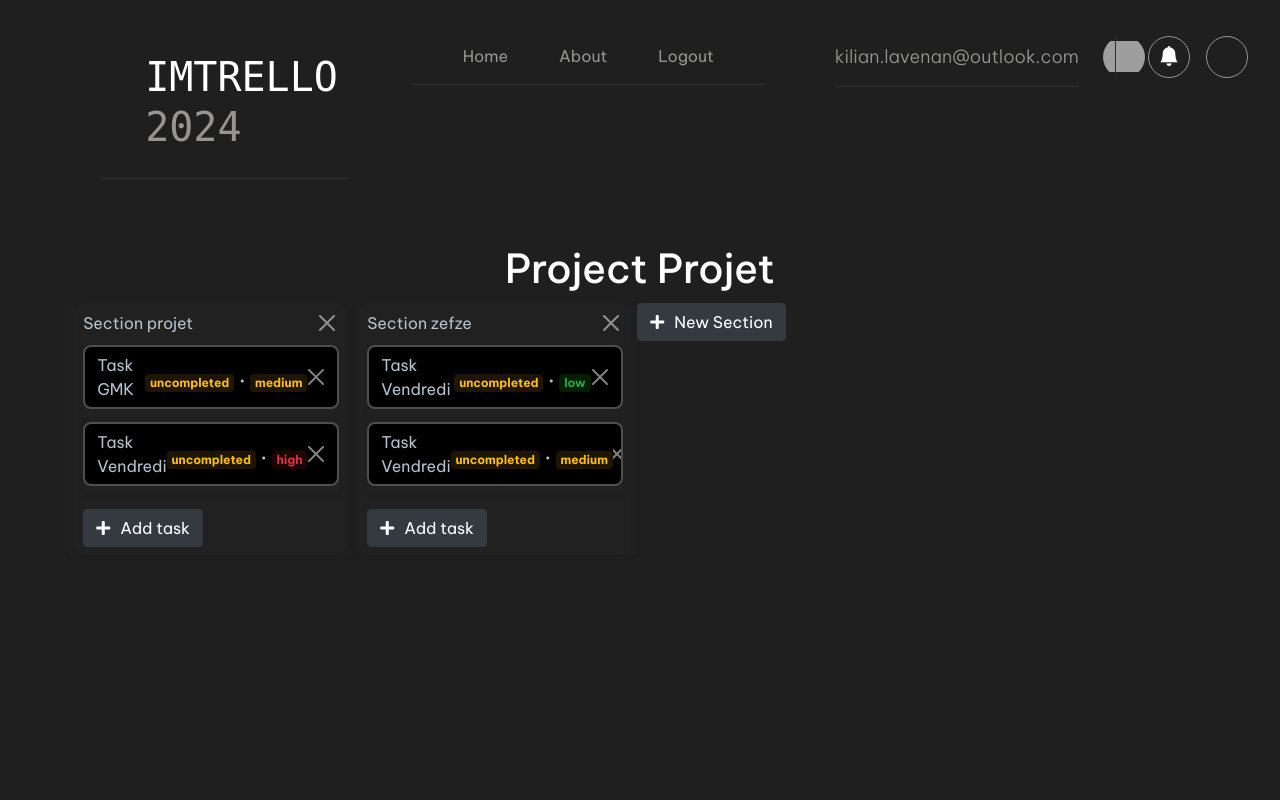
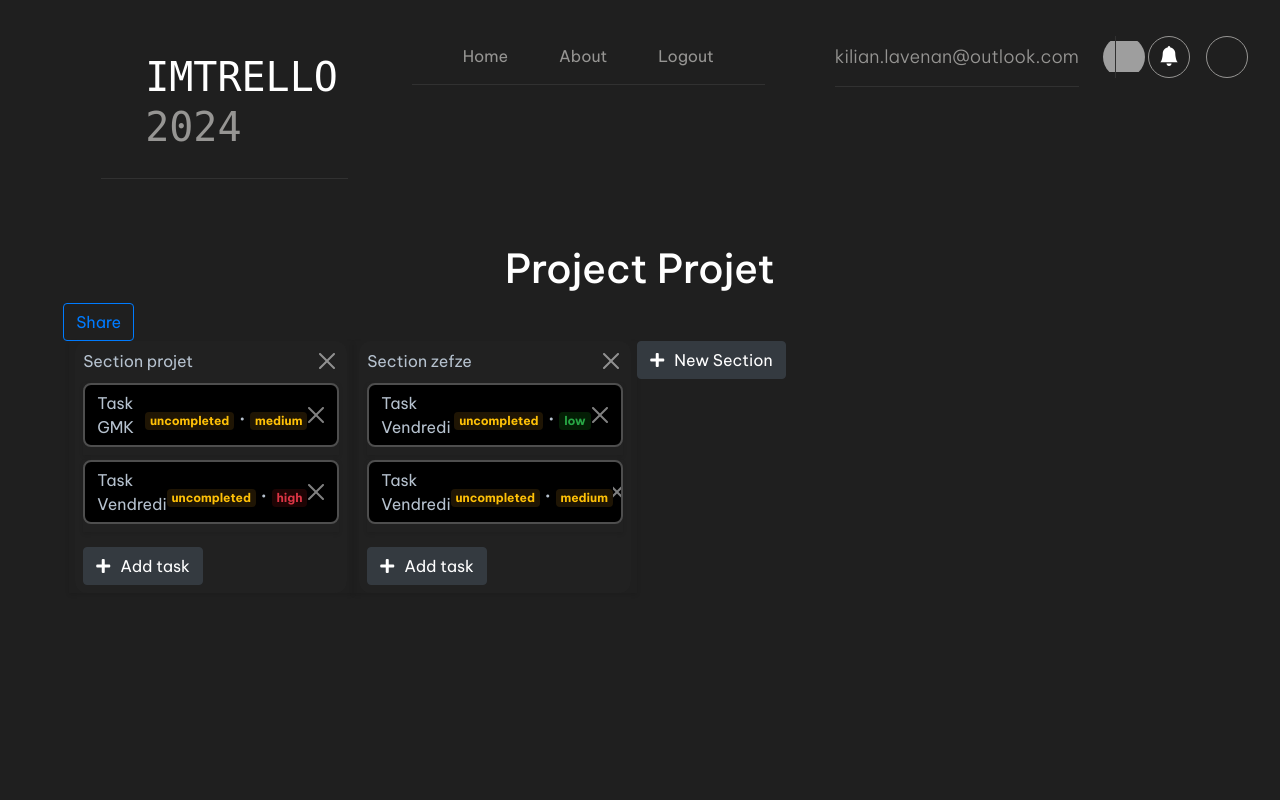
Before and after one commit to Maxime443/IMTrello, a Flask app: page /project/1 in a window 1280 px wide. Run offline with Flask 3, Linux system fonts and the light colour scheme; a user stored in the database is signed in; some libraries are stand-ins or nearby versions; grey boxes are pictures that could not be loaded.

Commit message:
ajout css

```diff
--- a/website/templates/project.html
+++ b/website/templates/project.html
@@ -12,6 +12,14 @@
 user.type=='PROJECT_MANAGER' %}
 <div display="flex">
   <h1 align="center" draggable="true">{{ project.name }}</h1>
+  <button
+  type="button"
+  class="btn btn-outline-primary"
+  data-bs-toggle="modal"
+  data-bs-target="#modal_share"
+>
+  Share
+</button>
 </div>
 <ol class="list-group list-group-flush" id="sections">
   {% for section in project.sections %}
@@ -505,8 +513,7 @@
     </div>
   </div>
   {% for task in user.tasks %}
-  <div class="task-card rounded-3 h-100 shadow mb-4 border-0 py-3">
-  <div class="card rounded-3 h-100 shadow mb-4 border-0 py-3" data-bs-toggle="modal" data-bs-target="#modal_open_task_dev_{{ task.id }}">
+  <div class="card task-card rounded-3 h-100 shadow mb-4 border-0 py-3">
     <div class="card-body pb-0">
       <div class="row">
         <div class="col-12 col-md-8">
```
Also changed, not shown: instance/database.db.
